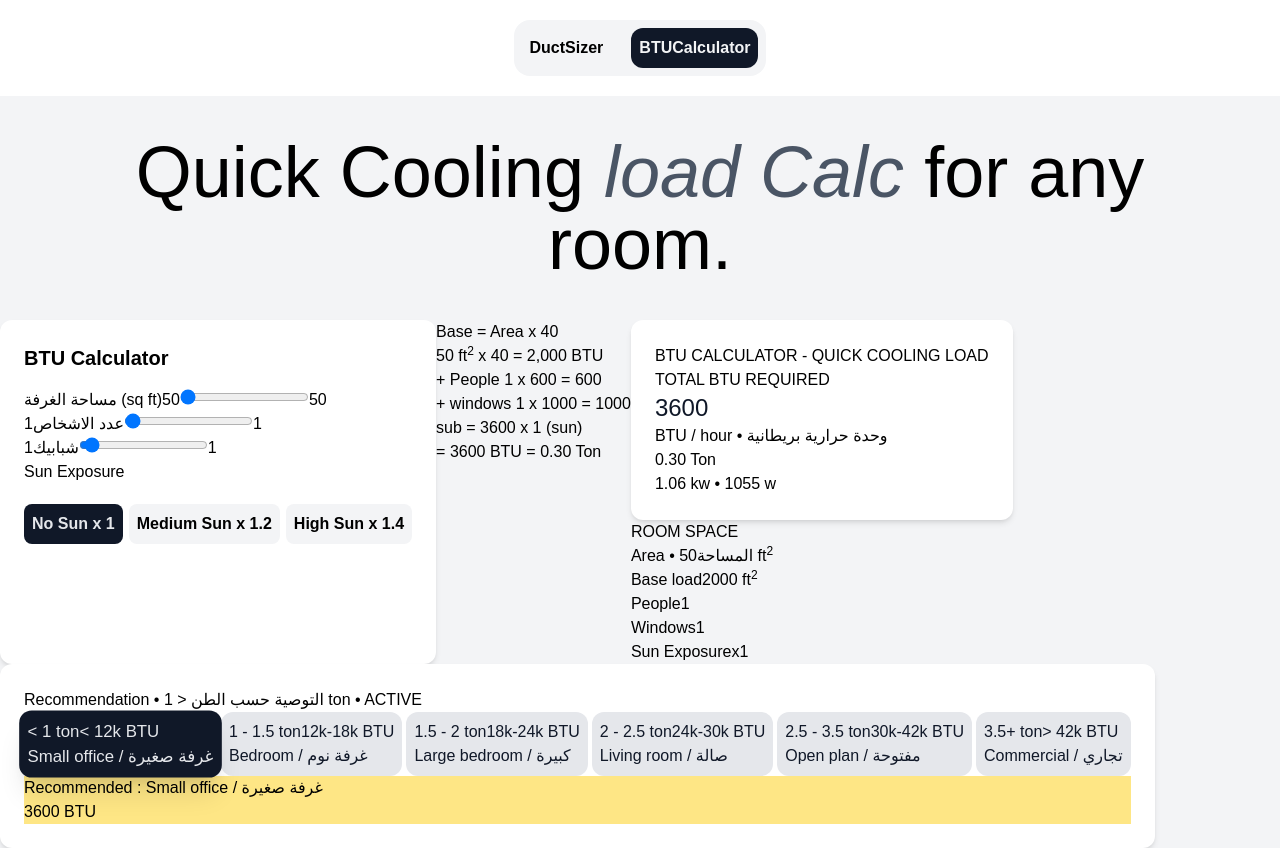
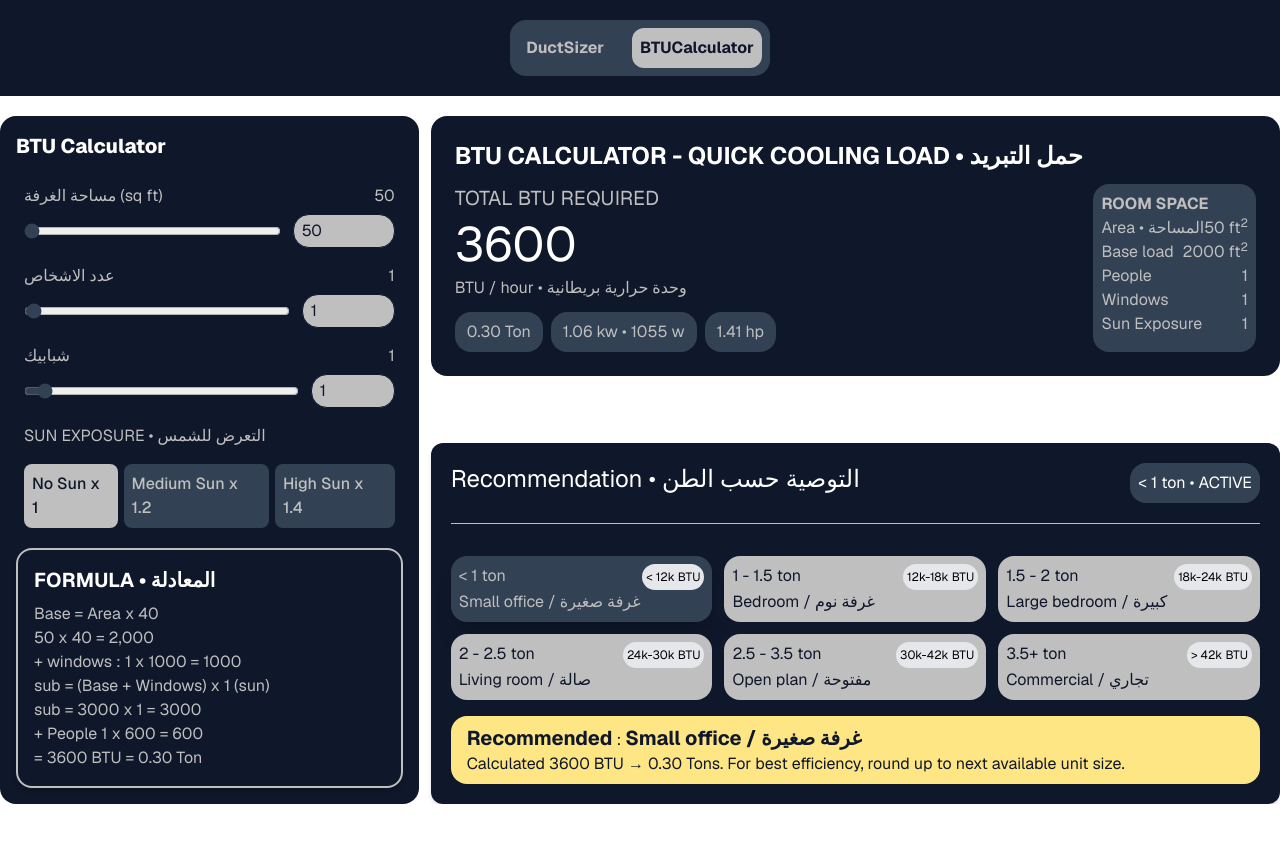
Before and after one commit to omar-khatab/HVAC-Calculator, a Next.js app: page /BTUCalculator in a window 1280 px wide. After the commit the page ends 804 px from the top, so only its background shows below. Built offline with nearby package versions, Linux system fonts and the light colour scheme.

Commit message:
ui of BTU calculator

```diff
--- a/src/app/BTUCalculator/BTUComponents/Main.tsx
+++ b/src/app/BTUCalculator/BTUComponents/Main.tsx
@@ -17,10 +17,10 @@ export default function Main() {
 
     // Formula and Calculations
     const base = inputs.roomArea * 40;
+    const windows = inputs.window * 1000
+    const sub = (base + windows) * inputs.sunExposure
     const people = inputs.occupants * 600
-    const windows= inputs.window * 1000
-    const sub = base + people + windows
-    const result = sub * inputs.sunExposure
+    const result = people + sub
 
     // update fields
     function calcRoomArea(value : number) {
@@ -34,19 +34,19 @@ export default function Main() {
     }
 
     return (
-        <div className="flex flex-wrap">
-            <div className="p-6 bg-white rounded-xl shadow-md">
-                <h2 className="text-xl font-bold mb-4 text-black">BTU Calculator</h2>
+        <div className="container m-auto grid grid-cols-3 grid-rows-1 gap-3">
+            <div className="p-4 bg-primary text-surface rounded-2xl">
+                <h2 className="text-xl font-extrabold mb-4 text-head">BTU Calculator</h2>
                 {/* custom component for inputs */}
                 <Inputs label="مساحة الغرفة (sq ft)" min={50} max={2000} step={10} value={inputs.roomArea} calc = {calcRoomArea}/>
                 <Inputs label="عدد الاشخاص" min={0} max={100} value={inputs.occupants}calc = {calcOccupants}/>
                 <Inputs label="شبابيك" min={0} max={20}value={inputs.window} calc = {calcWindows}/>
                 {/* Sun Exposure selection */}
-                <h3>Sun Exposure</h3>
-                <div className="flex gap-1.5 my-5">
+                <h3 className="p-2">SUN EXPOSURE • التعرض للشمس </h3>
+                <div className="flex gap-1.5 mb-3 p-2">
                     {[1 , 1.2 , 1.4].map((val) => {
-                    return <label key={val} className={`cursor-pointer rounded-lg p-2 font-bold
-                                    ${inputs.sunExposure === val ? "bg-gray-900 text-gray-200" : "bg-gray-100"}`}>
+                    return <label key={val} className={`cursor-pointer rounded-lg p-2 font-medium
+                                    ${inputs.sunExposure === val ? "bg-surface text-primary" : "bg-secondary text-surface"}`}>
                                 <input type="radio" name="sun" checked = {inputs.sunExposure === val}
                                     onChange = {() => setInputs({...inputs, sunExposure : val})}
                                     className="hidden"/>
@@ -54,18 +54,22 @@ export default function Main() {
                         </label>
                     })}
                 </div>
-            </div>
                 {/* UI for formula */}
-            <div>
+            <div className="bg-primary text-surface rounded-2xl shadow-md p-4 border-surface border-2">
+                <h3 className="text-head text-xl font-bold mb-2">FORMULA • المعادلة</h3>
                 <p> Base = Area x 40</p>
-                <p> {inputs.roomArea } ft<sup>2</sup> x 40 = <span>{base.toLocaleString()} BTU</span></p>
+                <p> {inputs.roomArea } x 40 = <span>{base.toLocaleString()}</span></p>
+                <p>+ windows : {inputs.window} x 1000 = <span>{windows}</span></p>
+                <p>sub = (Base + Windows) x <span>{inputs.sunExposure}</span> (sun)</p>
+                <p>sub = {(base + windows)} x <span>{inputs.sunExposure}</span> = {sub}</p>
                 <p>+ People {inputs.occupants} x 600 = <span>{people}</span></p>
-                <p>+ windows {inputs.window} x 1000 = <span>{windows}</span></p>
-                <p>sub = {sub} x <span>{inputs.sunExposure}</span> (sun)</p>
                 <h3>= {result.toFixed(0)} BTU = {(result / 12000).toFixed(2)} Ton</h3>
             </div>
-            <Outputs result = {result} inputs={inputs} />
-            <Recommendations result = {result}/>
+            </div>
+            <div className="flex flex-col justify-between col-span-2">
+                <Outputs result = {result} inputs={inputs} />
+                <Recommendations result = {result}/>
+            </div>
         </div>
     )
 }
--- a/src/app/BTUCalculator/BTUComponents/Outputs.tsx
+++ b/src/app/BTUCalculator/BTUComponents/Outputs.tsx
@@ -6,44 +6,38 @@ type Props = {
 }
 
 export default function Outputs({result, inputs} : Props) {
-  return (
-    <div>
-
-        <div className="p-6 bg-white rounded-xl shadow-md">
-            <span>BTU CALCULATOR - QUICK COOLING LOAD</span>
+    const roomSpace : {id : number, title : string, value : number}[] = [
+        {id :1, title : "Area • المساحة", value : inputs.roomArea},
+        {id :2, title : "Base load", value :  inputs.roomArea * 40},
+        {id :3, title : "People", value :  inputs.occupants},
+        {id :4, title : "Windows", value :  inputs.window},
+        {id :5, title : "Sun Exposure", value :  inputs.sunExposure},
+    ]
+return (
+    <div className="bg-primary text-surface p-6 rounded-2xl">
+        <h2 className="text-2xl mb-3 text-head font-bold">BTU CALCULATOR - QUICK COOLING LOAD • حمل التبريد</h2>
+        <div className="flex justify-between">
             <div>
-                <p>TOTAL BTU REQUIRED</p>
-                <h2 className="text-2xl text-gray-900">{result.toFixed(0)}</h2>
+                <h3 className="text-xl mb-2">TOTAL BTU REQUIRED</h3>
+                <h3 className="text-5xl text-head mb-2">{result.toFixed(0)}</h3>
                 <p>BTU / hour • وحدة حرارية بريطانية</p>
-                <div>
-                    <p>{(result / 12000).toFixed(2)} Ton</p>
-                    <p>{`${(result / 3412).toFixed(2)} kw • ${(result / 3.412).toFixed(0)} w`}</p>
+                <div className="flex gap-2 mt-3">
+                    <p className="bg-secondary rounded-2xl px-3 py-2">{(result / 12000).toFixed(2)} Ton</p>
+                    <p className="bg-secondary rounded-2xl px-3 py-2">{`${(result / 3412).toFixed(2)} kw • ${(result / 3.412).toFixed(0)} w`}</p>
+                    <p className="bg-secondary rounded-2xl px-3 py-2">{(result / 2544.43).toFixed(2)} hp</p>
                 </div>
             </div>
+            <div className="bg-secondary rounded-2xl p-2 w-[250]">
+                <h3 className="font-bold">ROOM SPACE</h3>
+                {roomSpace.map((e,i) => {
+                    const fit = i === 0 || i === 1
+                    return <div key = {e.id} className="flex justify-between">
+                        <span>{e.title}</span>
+                        <span>{`${e.value}`} {fit ? `ft`  : null}{fit ? <sup>2</sup> : null}</span>
+                    </div>
+                })}
+            </div>
         </div>
-        <div>
-        <h3>ROOM SPACE</h3>
-        <div>
-            <span>Area • المساحة</span>
-            <span>{inputs.roomArea} ft<sup>2</sup></span>
-        </div>
-        <div>
-            <span>Base load</span>
-            <span>{inputs.roomArea * 40} ft<sup>2</sup></span>
-        </div>
-        <div>
-            <span>People</span>
-            <span>{inputs.occupants}</span>
-        </div>
-        <div>
-            <span>Windows</span>
-            <span>{inputs.window}</span>
-        </div>
-        <div>
-            <span>Sun Exposure</span>
-            <span>x{inputs.sunExposure}</span>
-        </div>
-    </div>
     </div>
     )
 }
--- a/src/app/BTUCalculator/BTUComponents/Recommendations.tsx
+++ b/src/app/BTUCalculator/BTUComponents/Recommendations.tsx
@@ -23,27 +23,30 @@ export default function Recommendations({ result} : Props) {
             status : result >= 42000},
     ]
     return (
-        <div className="p-6 bg-white rounded-xl shadow-md">
-            <div>
-                <span>Recommendation • التوصية حسب الطن</span>
-                <span> {recommendationCard.map((r) => {
+        <div className="p-5 bg-primary rounded-xl shadow-md">
+            <div className="text-head mb-4 flex justify-between pb-5 border-b border-surface">
+                <span className="text-2xl">Recommendation • التوصية حسب الطن</span>
+                <span className="bg-secondary p-2 rounded-2xl text-l"> {recommendationCard.map((r) => {
                     return r.status ? r.ton : ""
                 })} • ACTIVE</span>
             </div>
-            <ul className="flex gap-1">
+            <ul className="grid grid-cols-3 gap-3 py-4">
                 {recommendationCard.map((r) => {
-            return <li key={r.id} className={`list-none p-2 rounded-xl
-                    ${r.status ? "bg-gray-900 text-gray-200 shadow-xl scale-105" : "bg-gray-200 text-gray-900"}`}>
-                    <span>{r.ton}</span>
-                    <span>{r.btu}</span>
+            return <li key={r.id} className={`list-none p-2 rounded-2xl
+                    ${r.status ? "bg-secondary text-surface shadow-xl" : "bg-surface text-primary"}`}>
+                    <div className="flex justify-between text-[16px]">
+                        <span>{r.ton}</span>
+                        <span className="p-1 bg-gray-200 text-black rounded-2xl text-[12px]">{r.btu}</span>
+                    </div>
                     <p>{r.space}</p>
                 </li>
             })}
             </ul>
-            <div className="bg-amber-200">Recommended : {recommendationCard.map((r) => {
-                return r.status ? r.space : ""
+            <div className="bg-amber-200 rounded-2xl px-4 py-2"><span className="text-xl font-bold">Recommended</span> : {recommendationCard.map((r) => {
+                return r.status ? <span className="text-xl font-bold">{r.space}</span> : ""
                 })}
-                <p>{result.toFixed(0)} BTU</p>
+                <p>Calculated {result} BTU → {(result / 12000).toFixed(2)} Tons. For best efficiency, round up to next available unit size.
+                </p>
             </div>
         </div>
     )
--- a/src/app/Types/hvac.ts
+++ b/src/app/Types/hvac.ts
@@ -3,12 +3,6 @@ export interface DuctSizerInputs {
     cfm : number;             // معدل تدفق الهواء (Cubic Feet per Minute)
     velocity : number;        // السرعة (Feet per Minute)
 }
-
-// // النتيجة الراجعة من الحاسبة
-// export interface DuctSizerResult {
-//     area : number;            // المساحة المطلوبة (sq ft)
-//     diameter : number;        // القطر في حالة الدكت الدائرى (inches)
-// }
 
 // المدخلات لحاسبة BTU
 export interface BTUInputs {
--- a/src/app/components/Inputs.tsx
+++ b/src/app/components/Inputs.tsx
@@ -11,17 +11,19 @@ type Props = {
 export default function Inputs({label , value, min, max, step, calc } : Props) {
 
     return (
-        <div>
-            <label>
+        <div className="p-2 ">
+            <label className="mb-1.5 flex justify-between text-surface">
                 <span>{label}</span>
                 <span>{value}</span>
             </label>
+            <div className="flex justify-between">
                 <input type="range"
                     min={min}
                     max={max}
                     step={step}
                     value={value}
                     onChange={(e) => calc(Number(e.target.value))}
+                    className="accent-secondary flex-1"
                     />
                 <input type="number"
                     min={min}
@@ -31,10 +33,12 @@ export default function Inputs({label , value, min, max, step, calc } : Props) {
                     onChange={(e) => calc(Number(e.target.value))}
                     onBlur={(e) => {
                         let num = Number(e.target.value)
-                    if(isNaN(num) || num < 50) num = 50
-                    calc(min)
+                        if(isNaN(num) || num < min) num = min
+                        calc(num)
                     }}
+                    className="bg-surface text-primary border w-[80] ml-3 rounded-2xl outline-none px-2 py-1"
                     />
+            </div>
         </div>
     )
 }
--- a/src/app/components/NavBar.tsx
+++ b/src/app/components/NavBar.tsx
@@ -10,13 +10,13 @@ export default function NavBar() {
     ]
     const navHead = navLinks.map((l) => {
                 return <Link key={l.id}  href={`/${l.title}`}
-                className={`${path == "/" + l.title ? "bg-gray-900 text-gray-100" : ""}  rounded-xl p-2 text-[16px]`}>
+                className={`${path == "/" + l.title ? "bg-surface text-primary" : ""} rounded-xl p-2 text-[16px]`}>
                     {l.title}
                 </Link>
     })
     return (
-        <div className="mb-5 w-full bg-white p-5 flex justify-center">
-            <div className="bg-gray-100 w-fit flex gap-5 rounded-2xl p-2 font-bold">
+        <div className=" bg-primary text-surface mb-5 w-full p-5 flex justify-center">
+            <div className=" bg-secondary w-fit flex gap-5 rounded-2xl p-2 font-bold">
                 {navHead}
             </div>
         </div>
--- a/src/app/globals.css
+++ b/src/app/globals.css
@@ -1,16 +1,27 @@
 @import "tailwindcss";
 
-
-
 @theme inline {
-  --color-background: var(--background);
-  --color-foreground: var(--foreground);
-  --font-sans: var(--font-geist-sans);
-  --font-mono: var(--font-geist-mono);
+      /* slate-50 */
+      --color-head: #FFFFFF;
+      --color-surface : #bfbfbf;
+      /* slate-900 - للهيدر والنصوص المهمة */
+      --color-primary: #0F172A;
+      /* slate-700 - للنصوص الثانوية */
+      --color-secondary: #334155;
+      /* sky-500 - لون التكييف والبرودة - للأزرار والنتائج */
+      --color-accent: #0EA5E9;
+      /* sky-600 */
+      --color-accentHover: #0284C7;
+      /* slate-200 */
+      --color-border: #E2E8F0;
+      /* للحسابات الصحيحة */
+      --color-success: #10B981;
+      --font-sans: var(--font-geist-sans);
+      --font-mono: var(--font-geist-mono);
 }
 
 body {
-  background: var(--background);
-  color: var(--foreground);
-  font-family: Arial, Helvetica, sans-serif;
+  background: var(--color-head);
+  color: var(--color-primary);
+  font-family: var(--font-sans), Arial, Helvetica, sans-serif;
 }
--- a/src/app/layout.tsx
+++ b/src/app/layout.tsx
@@ -22,12 +22,9 @@ export default function RootLayout({ children }: LayoutProps<"/">) {
   return (
     <html
       lang="en"
-      className={`${geistSans.variable} ${geistMono.variable} h-full antialiased bg-gray-100`}>
+      className={`${geistSans.variable} ${geistMono.variable} h-full antialiased`}>
       <body className="">
         <NavBar/>
-        <h1 className="text-7xl font-light m-10 text-center">
-          Quick Cooling <i className="text-gray-600">load Calc</i> for any room.
-          </h1>
         {children}
       </body>
     </html>
--- a/src/app/page.tsx
+++ b/src/app/page.tsx
@@ -2,7 +2,7 @@
 
 export default function Home() {
   return (
-    <div className="bg-gray-100">
+    <div className="">
 
     </div>
   );
```
Lines whose indentation alone changed are shown as unchanged.
